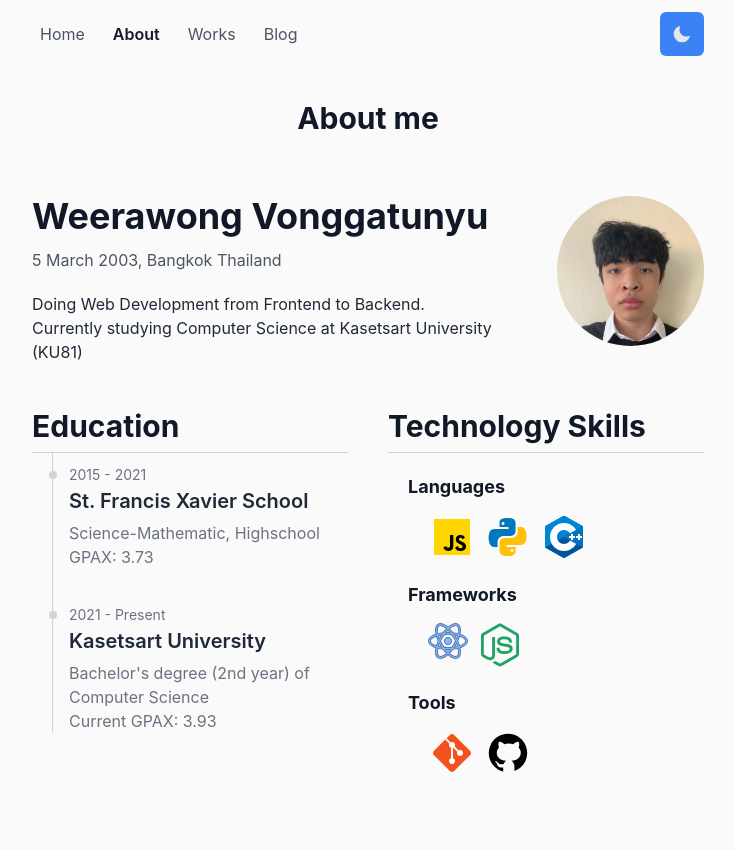
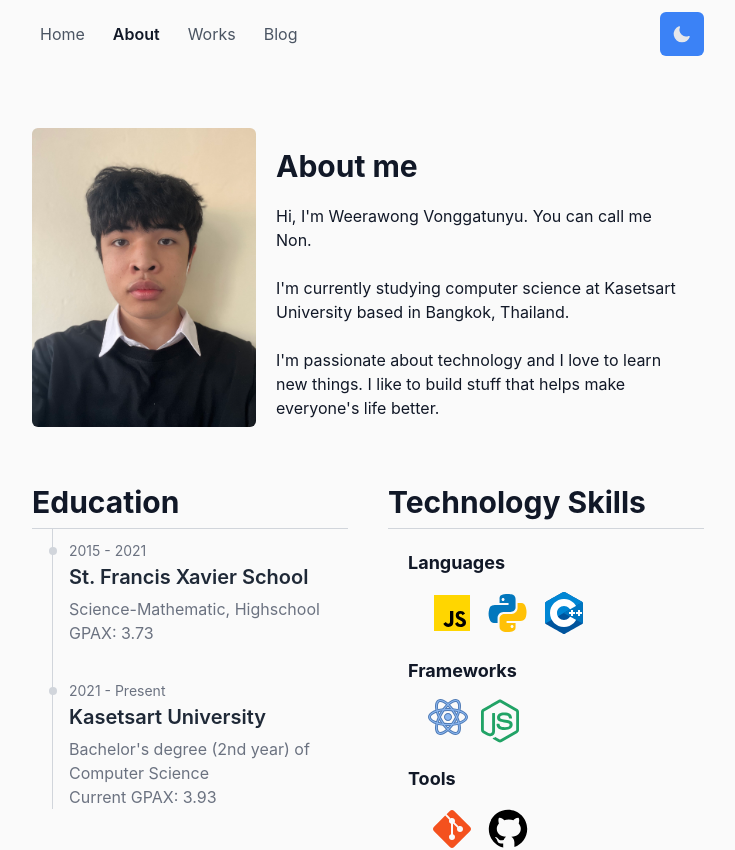
Before and after one commit to Qu1etboy/portfolio, a Next.js app: page /about in a window 1280 px wide. Shown: the top 850 px of the page, without its empty margins (272-1007 px from the left). Built offline with nearby package versions, Linux system fonts and the light colour scheme.

Commit message:
style(about): redesign about page

```diff
--- a/pages/about.tsx
+++ b/pages/about.tsx
@@ -16,29 +16,31 @@ const About = () => {
   return (
     <Container title="About - Qu1etboy">
       <FadeIn>
-        <main className="container max-w-2xl mx-auto flex flex-col justify-center items-center mt-8 px-8 md:px-0">
-          <h1 className="text-3xl font-bold mb-12">About me</h1>
-          <section className="w-full max-w-5xl flex flex-col md:flex-row justify-between pt-3">
-            <div className="order-2 md:order-1">
-              <h1 className="text-3xl md:text-4xl font-bold mt-3 md:mt-0 mb-3">
-                Weerawong Vonggatunyu
-              </h1>
-              <p className="text-gray-600 dark:text-gray-500 mb-5">
-                5 March 2003, Bangkok Thailand
-              </p>
-              <p className="max-w-2xl text-gray-800 dark:text-gray-300">
-                Doing Web Development from Frontend to Backend. <br />
-                Currently studying Computer Science at Kasetsart University
-                (KU81)
-              </p>
-            </div>
-            <div className="overflow-hidden rounded-full h-[150px] w-[150px] order-1 md:order-2 md:ml-5">
+        <main className="container max-w-2xl mx-auto flex flex-col justify-center items-center mt-12 px-8 md:px-0">
+          <section className="w-full max-w-5xl grid grid-cols-1 md:grid-cols-3 pt-3">
             <Image
               src="/profile.jpg"
               alt="my profile"
               width={150}
               height={150}
+              className="w-full rounded-md md:mr-5"
             />
+            <div className="py-5 md:p-5 -6 col-span-2">
+              <h1 className="text-3xl font-bold mb-5">About me</h1>
+              <article>
+                <p>Hi, I&apos;m Weerawong Vonggatunyu. You can call me Non.</p>
+                <br />
+                <p>
+                  I&apos;m currently studying computer science at Kasetsart
+                  University based in Bangkok, Thailand.
+                </p>
+                <br />
+                <p>
+                  I&apos;m passionate about technology and I love to learn new
+                  things. I like to build stuff that helps make everyone&apos;s
+                  life better.
+                </p>
+              </article>
             </div>
           </section>
           <div className="w-full md:w-auto pt-3 grid grid-cols-1 md:grid-cols-2 gap-10 mt-8 mb-32">
```
Lines whose indentation alone changed are shown as unchanged.
